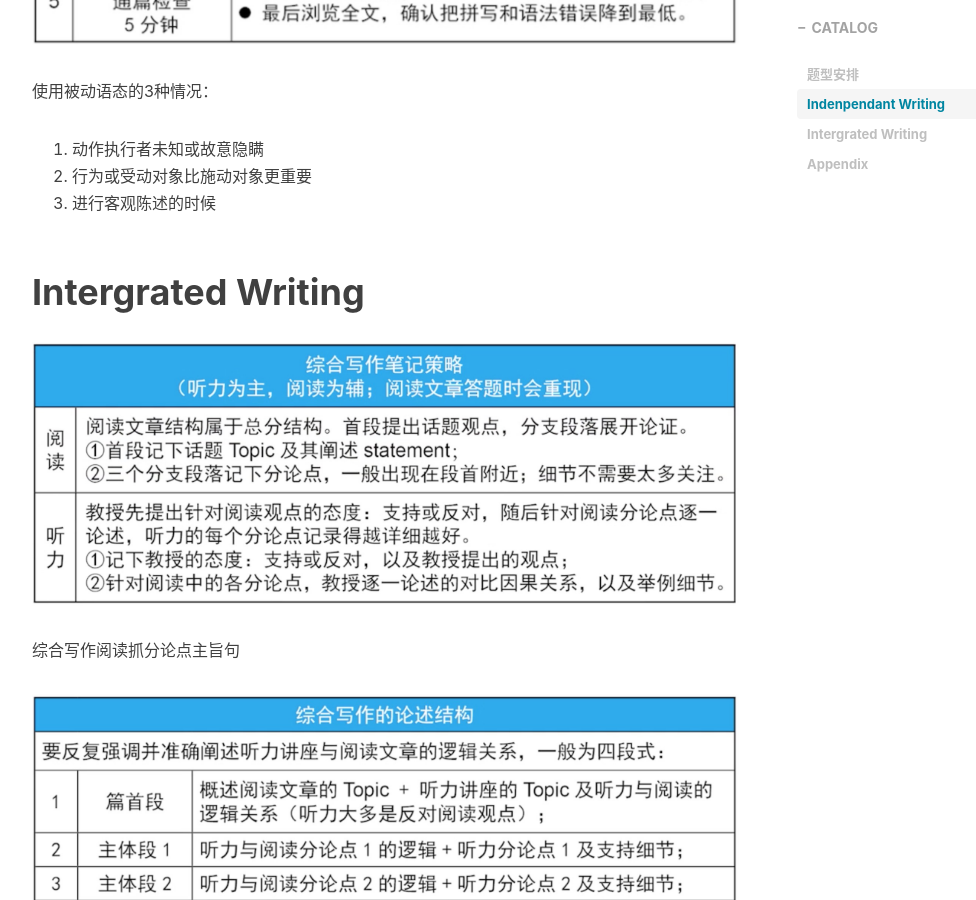
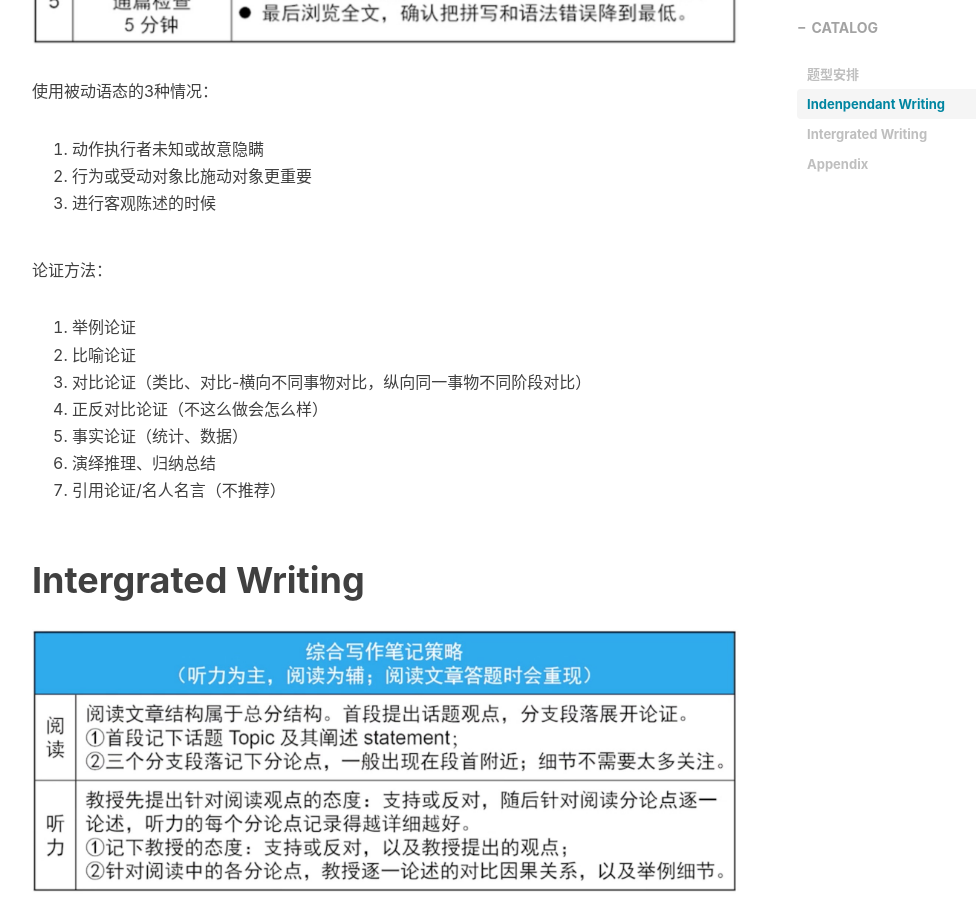
Before and after one commit to MessiahChen/MessiahChen.github.io, a Jekyll site: the page built from _posts/2020-07-23-TOEFL-Writing.markdown, in a window 1280 px wide and 900 px high, scrolled down 2388 px. Shown: the whole window, without its empty margins (233-1209 px from the left). Built offline with Jekyll 4.4.1, drawn with Linux system fonts in a browser that asks for light colours; nearby versions of some CDN libraries; comment, search, counter and statistics services are not loaded.

Commit message:
post update

```diff
--- a/_posts/2020-07-23-TOEFL-Writing.markdown
+++ b/_posts/2020-07-23-TOEFL-Writing.markdown
@@ -39,6 +39,16 @@ tags:
 2. 行为或受动对象比施动对象更重要
 3. 进行客观陈述的时候
 
+论证方法：
+
+1. 举例论证
+2. 比喻论证
+3. 对比论证（类比、对比-横向不同事物对比，纵向同一事物不同阶段对比）
+4. 正反对比论证（不这么做会怎么样）
+5. 事实论证（统计、数据）
+6. 演绎推理、归纳总结
+7. 引用论证/名人名言（不推荐）
+
 
 
 # Intergrated Writing
```
